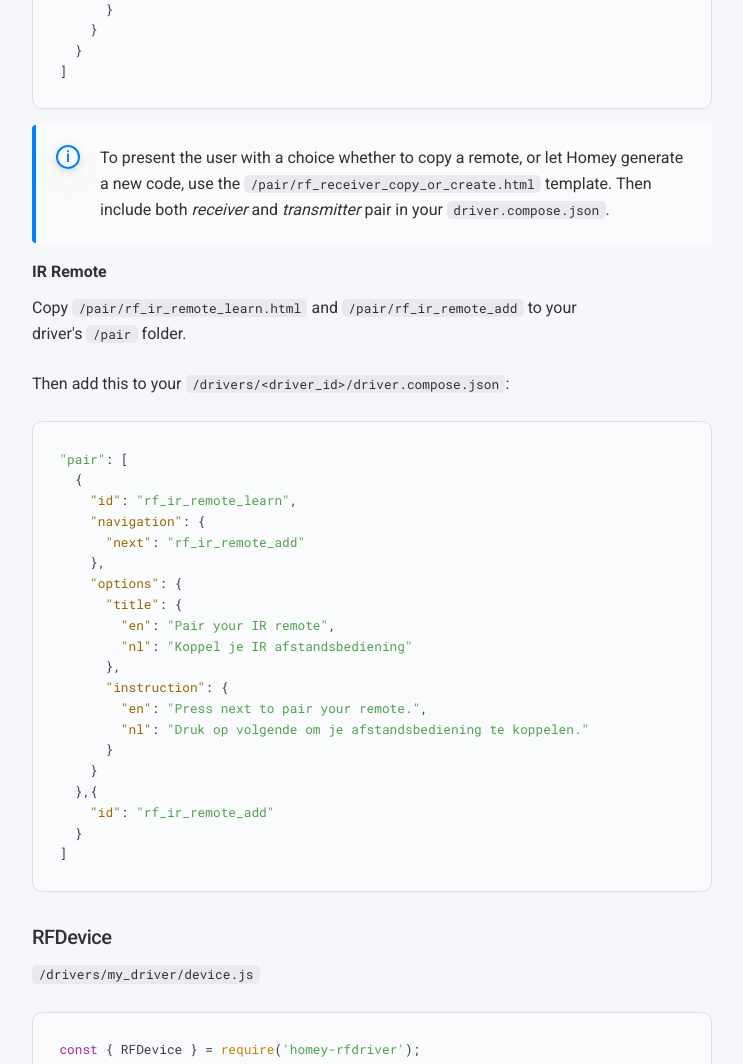
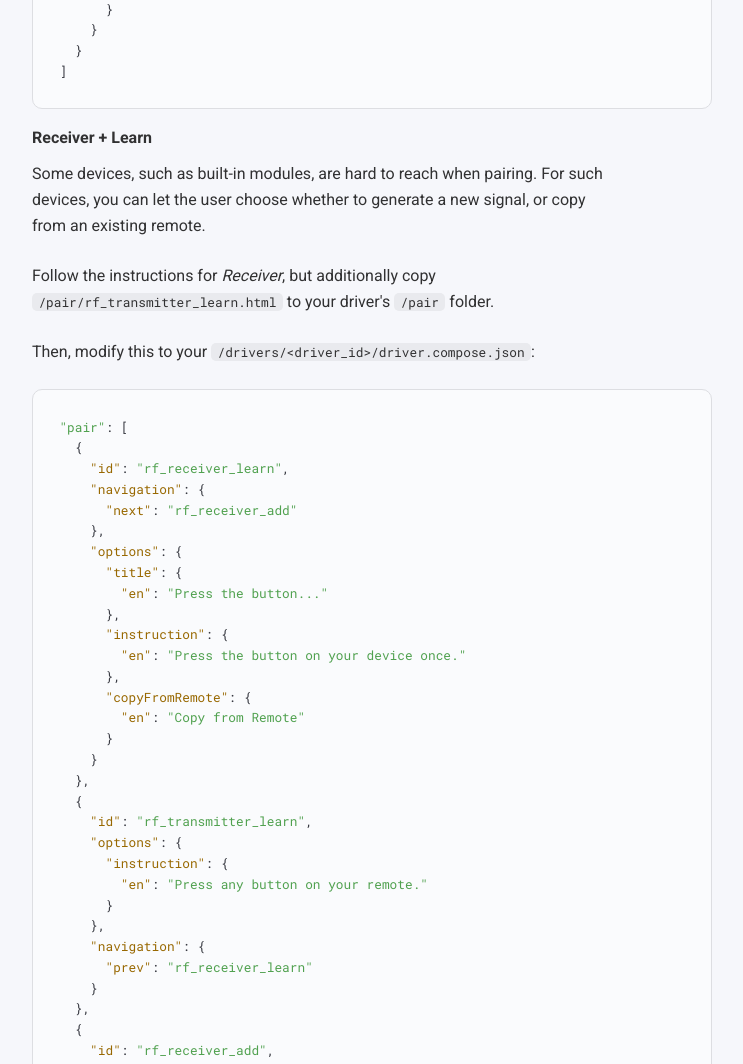
Before and after one commit to athombv/node-homey-rfdriver, a plain HTML site: page index.html in a window 1280 px wide. Shown: the part 5860-6924 px from the top of the page, without its empty margins (448-1191 px from the left). Drawn offline with Linux system fonts and the light colour scheme.

Commit message:
deploy: 7f07ffa6d591b60e973eb009fc29073150ac9e99

```diff
--- a/index.html
+++ b/index.html
@@ -249,9 +249,49 @@ module.exports = class extends RFDriver {
   }
 ]
 </code></pre>
-<blockquote>
-<p>To present the user with a choice whether to copy a remote, or let Homey generate a new code, use the <code>/pair/rf_receiver_copy_or_create.html</code> template. Then include both <em>receiver</em> and <em>transmitter</em> pair in your <code>driver.compose.json</code>.</p>
-</blockquote>
+<h4>Receiver + Learn</h4>
+<p>Some devices, such as built-in modules, are hard to reach when pairing. For such devices, you can let the user choose whether to generate a new signal, or copy from an existing remote.</p>
+<p>Follow the instructions for <em>Receiver</em>, but additionally copy <code>/pair/rf_transmitter_learn.html</code> to your driver's <code>/pair</code> folder.</p>
+<p>Then, modify this to your <code>/drivers/&lt;driver_id&gt;/driver.compose.json</code>:</p>
+<pre class="prettyprint source lang-json"><code>&quot;pair&quot;: [
+  {
+    &quot;id&quot;: &quot;rf_receiver_learn&quot;,
+    &quot;navigation&quot;: {
+      &quot;next&quot;: &quot;rf_receiver_add&quot;
+    },
+    &quot;options&quot;: {
+      &quot;title&quot;: {
+        &quot;en&quot;: &quot;Press the button...&quot;
+      },
+      &quot;instruction&quot;: {
+        &quot;en&quot;: &quot;Press the button on your device once.&quot;
+      },
+      &quot;copyFromRemote&quot;: {
+        &quot;en&quot;: &quot;Copy from Remote&quot;
+      }
+    }
+  },
+  {
+    &quot;id&quot;: &quot;rf_transmitter_learn&quot;,
+    &quot;options&quot;: {
+      &quot;instruction&quot;: {
+        &quot;en&quot;: &quot;Press any button on your remote.&quot;
+      }
+    },
+    &quot;navigation&quot;: {
+      &quot;prev&quot;: &quot;rf_receiver_learn&quot;
+    }
+  },
+  {
+    &quot;id&quot;: &quot;rf_receiver_add&quot;,
+    &quot;options&quot;: {
+      &quot;instruction&quot;: {
+        &quot;en&quot;: &quot;Did the device turn off and on?&quot;
+      }
+    }
+  }
+]
+</code></pre>
 <h4>IR Remote</h4>
 <p>Copy <code>/pair/rf_ir_remote_learn.html</code> and <code>/pair/rf_ir_remote_add</code> to your driver's <code>/pair</code> folder.</p>
 <p>Then add this to your <code>/drivers/&lt;driver_id&gt;/driver.compose.json</code>:</p>
```
